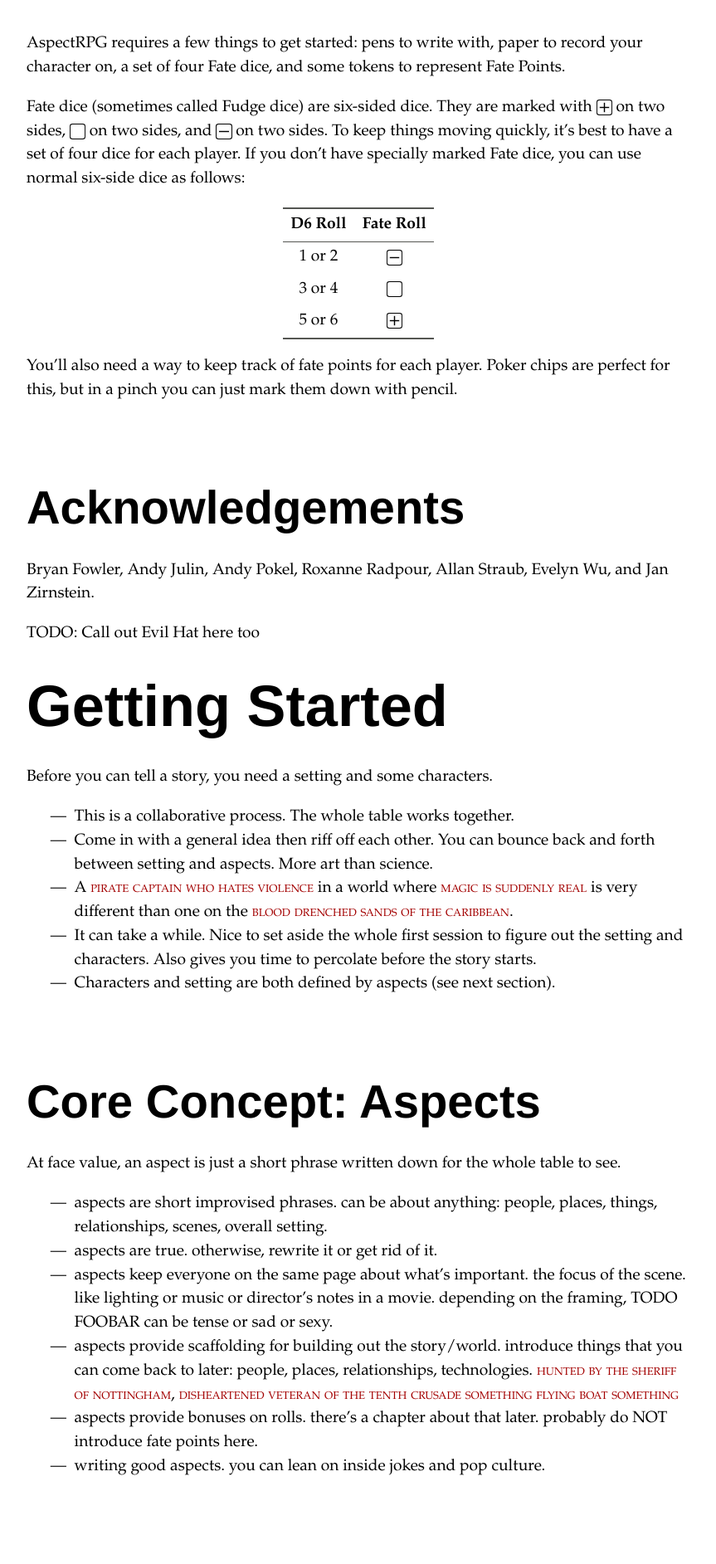
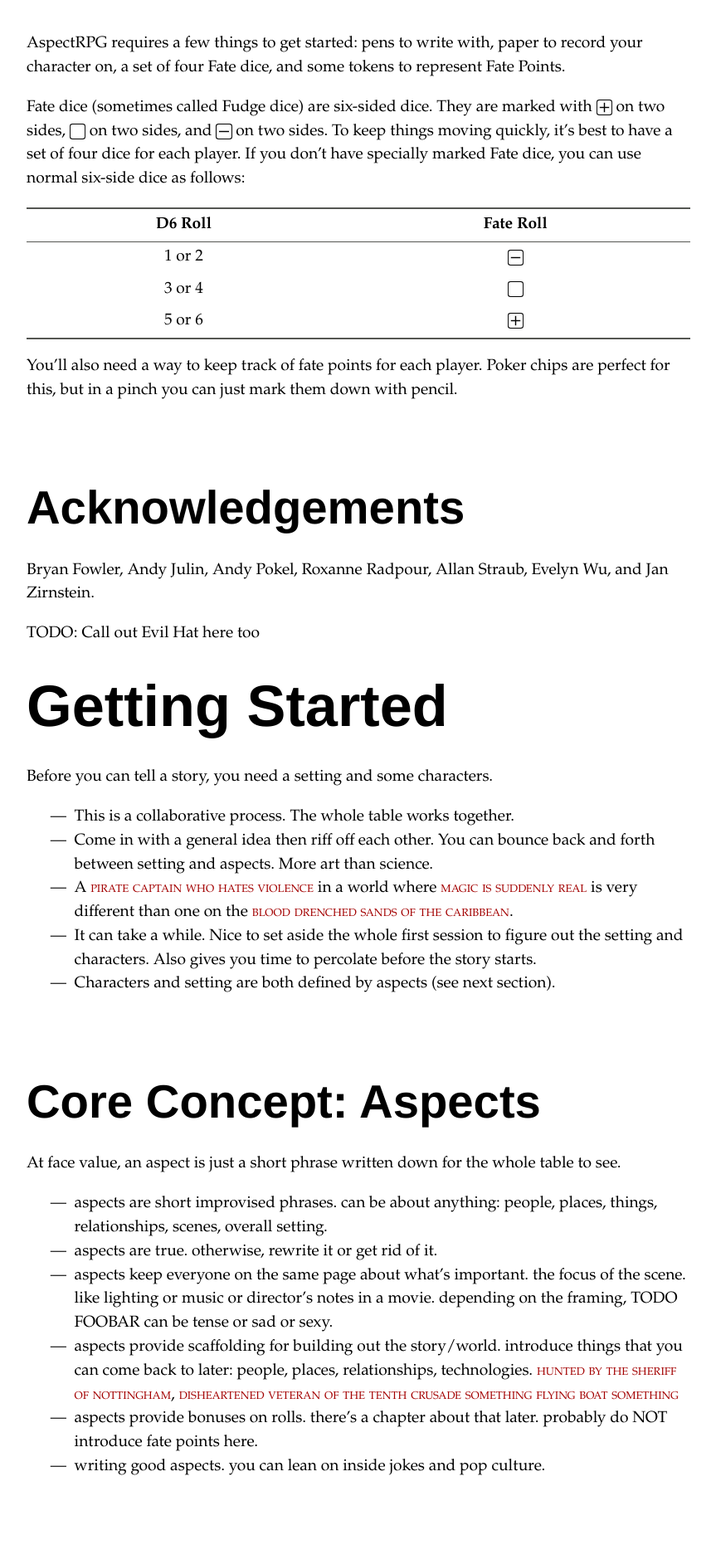
Before and after one commit to MiniFate/MiniFate, a Jekyll site: the page built from index.md, in a window 1280 px wide. Shown: the part 1272-3157 px from the top of the page at 83% size, without its empty margins (208-1071 px from the left). Built offline with Jekyll 4.4.1, drawn with Linux system fonts in a browser that asks for light colours.

Commit message:
also force all key-defs to line up

```diff
--- a/assets/_sass/main.scss
+++ b/assets/_sass/main.scss
@@ -115,13 +115,13 @@
 
   td:first-child {
     text-align: right;
+    width: 25%;
   }
 }
 
 // Other tables
 table {
-  margin-right: auto;
-  margin-left: auto;
+  width: 100%;
   font-size: 1em;
   font-variant-numeric: lining-nums tabular-nums;
   border-collapse: collapse;
```
